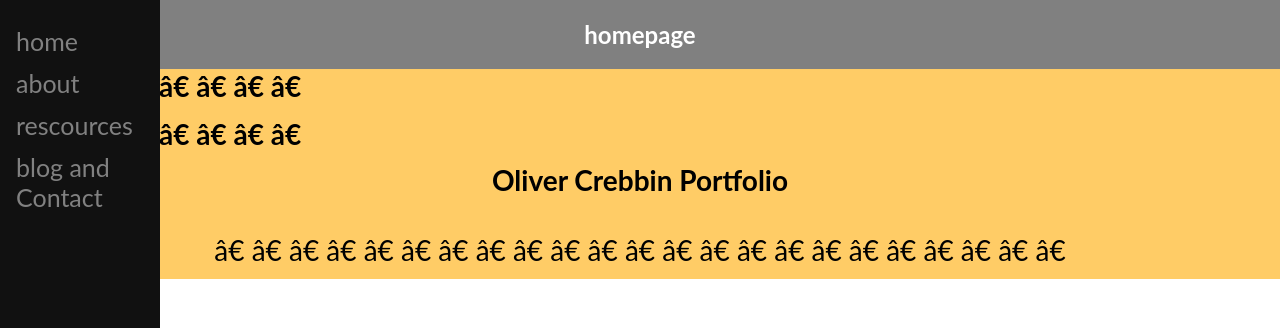
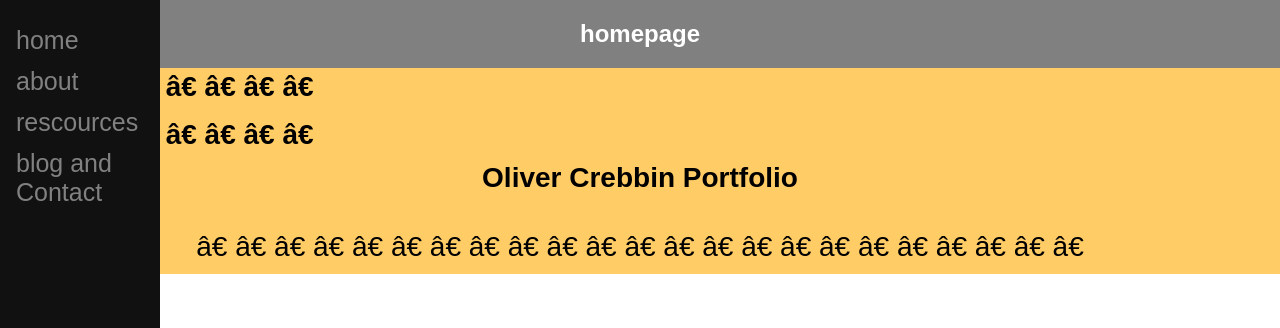
Before and after one commit to ocrebb776/oliver_c, a plain HTML site: page index.html in a window 1280 px wide. Shown: the top 328 px of the page. Drawn offline with Linux system fonts and the light colour scheme; a script that the page names is missing.

Commit message:
Update desktop.css

```diff
--- a/css/desktop.css
+++ b/css/desktop.css
@@ -1,5 +1,5 @@
 body {
-  font-family: "Lato", sans-serif;
+  font-family:Arial ;
   margin-left:190px;
   margin: 0;
 }
```
